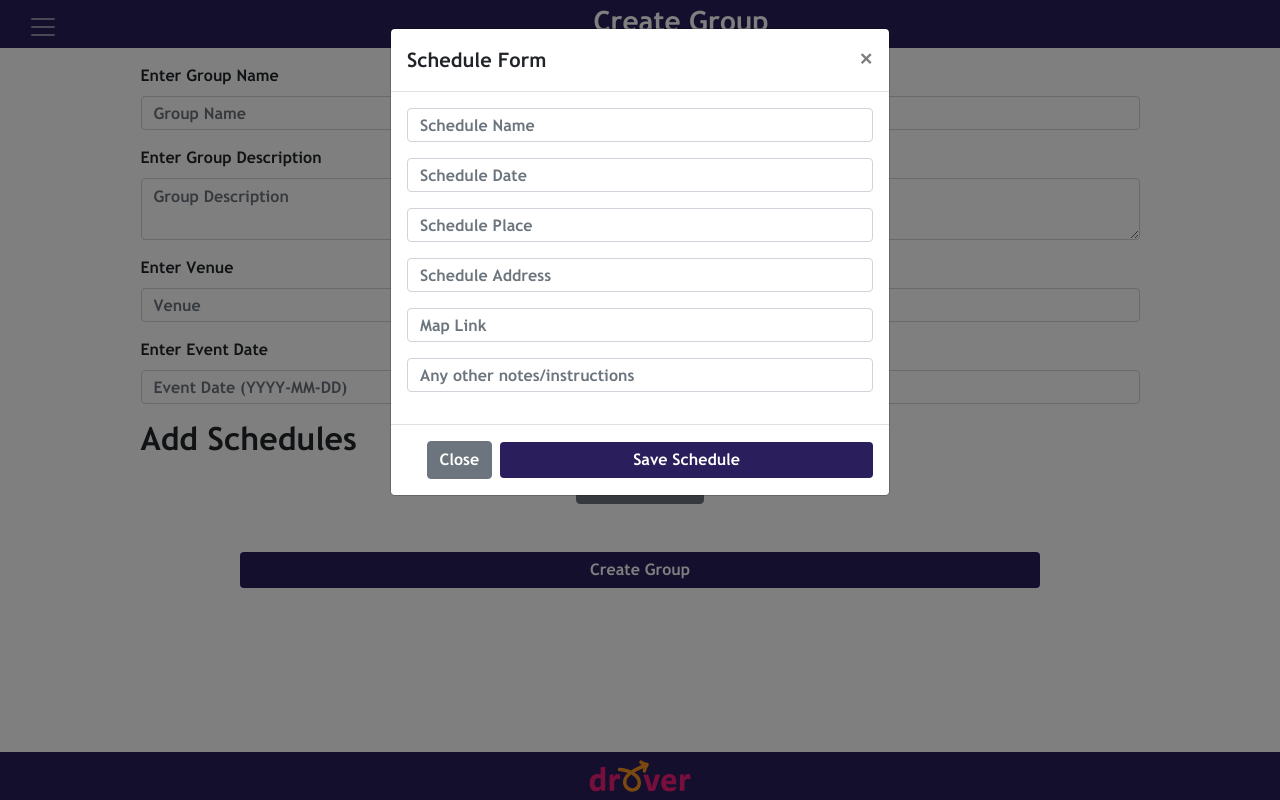
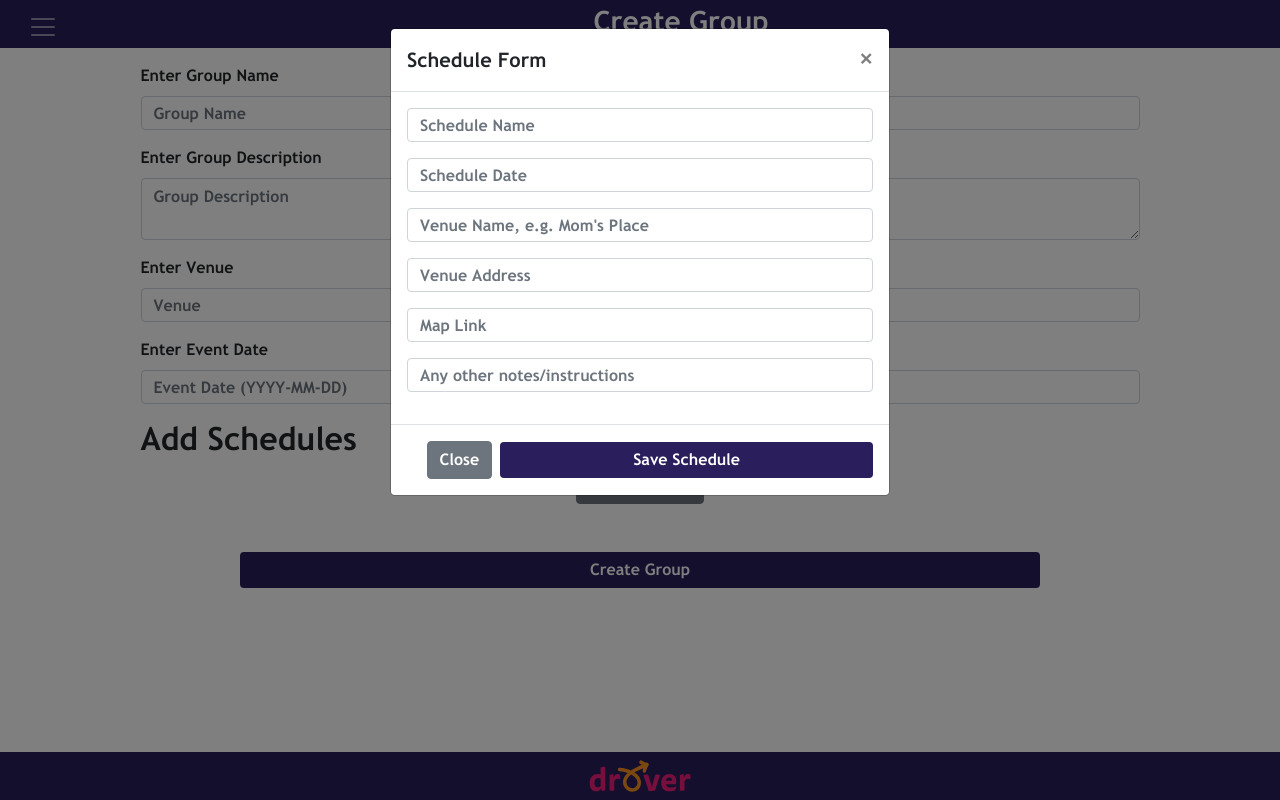
Before and after one commit to droverapp/drover, a Django app: page /groups/create/ in a window 1280 px wide, after a click on "Add Schedule". Run offline with Django 3.2, Linux system fonts and the light colour scheme; the visitor is signed in with stand-in values (Sample User, id 1); some libraries are stand-ins or nearby versions.

Commit message:
Fixes #10: Adds the address looking in address field and converts venue name to normal text field

```diff
--- a/groups/templates/schedule_form_modal.html
+++ b/groups/templates/schedule_form_modal.html
@@ -16,13 +16,13 @@
           <input class="form-control schedule_datetimepicker" id="schedule_time" placeholder="Schedule Date" />
         </div>
         <div class="form-group">
-          <input class="form-control" id="schedule_venue_name" placeholder="Schedule Place"
-          data-toggle="dropdown" aria-haspopup="true" aria-expanded="false"/>
+          <input class="form-control" id="schedule_venue_name" placeholder="Venue Name, e.g. Mom's Place"/>
+        </div>
+        <div class="form-group">
+          <input class="form-control" id="schedule_venue_address" placeholder="Venue Address"
+          data-toggle="dropdown" aria-haspopup="true" aria-expanded="false" />
           <div class="dropdown-menu location-results" aria-labelledby="dropdownMenuLink">
           </div>
-        </div>
-        <div class="form-group">
-          <input class="form-control" id="schedule_venue_address" placeholder="Schedule Address" />
         </div>
         <div class="form-group">
           <input class="form-control" id="schedule_venue_map" placeholder="Map Link" />
--- a/static/js/search_location.js
+++ b/static/js/search_location.js
@@ -32,7 +32,7 @@ $(document).ready(function() {
     search(query, 'json', 5, $(this).parent().find('.location-results'), 'event');
   });
 
-  $(document).on('keyup', '#schedule_venue_name', function() {
+  $(document).on('keyup', '#schedule_venue_address', function() {
     const query = $(this).val();
     console.log(query);
     search(query, 'json', 5, $(this).parent().find('.location-results'), 'schedule');
@@ -43,7 +43,6 @@ $(document).ready(function() {
     if ($(this).hasClass('event-venue')) {
       $('#venue').val($(this).data('display-name'));
     } else if ($(this).hasClass('schedule-venue')) {
-      $('#schedule_venue_name').val($(this).data('display-name').split(',')[0]);
       $('#schedule_venue_address').val($(this).data('display-name'));
       const map_link = `${window.location.protocol}//${window.location.host}/mapview/?lon=${$(this).data('longitude')}&lat=${$(this).data('latitude')}`;
       $('#schedule_venue_map').val(map_link);
```
